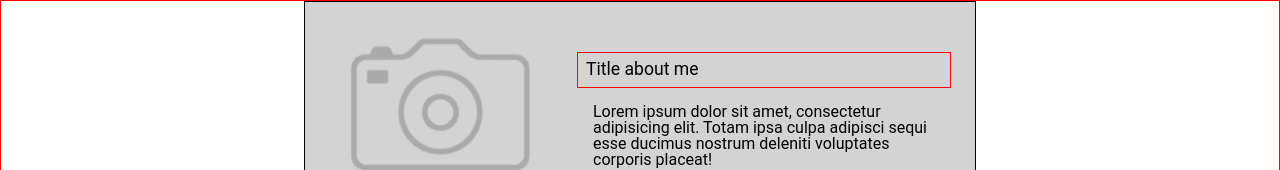
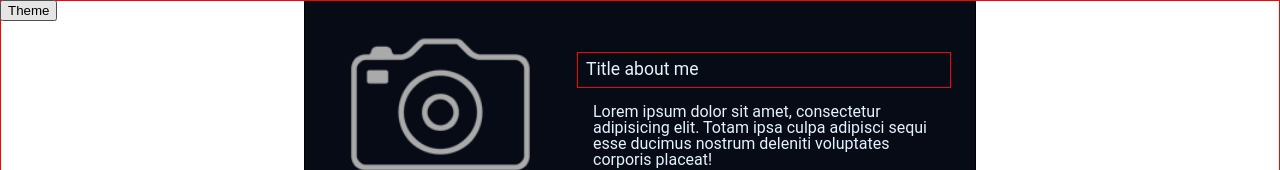
Before and after one commit to ignasc/odinProject-Homepage, a website built with webpack: page src/template.html in a window 1280 px wide. Shown: the top 170 px of the page. Built offline with nearby package versions, Linux system fonts and the light colour scheme.

Commit message:
Add theme change button and apply background colour to some elements.

```diff
--- a/src/index.js
+++ b/src/index.js
@@ -8,6 +8,17 @@ import icon_email from "./img/icon_envelope.svg";
 import icon_phone from "./img/icon_phone-flip.svg";
 import icon_share from "./img/icon_share-square-thin.svg";
 import icon_liveWeb from "./img/icon-site-browser.svg";
+
+// Set light/dark theme
+const bodyElem = document.getElementsByTagName("body")[0];
+const btnThemeToggle = document.createElement("button");
+btnThemeToggle.innerHTML = "Theme";
+btnThemeToggle.classList.add("btn-theme-toggle");
+btnThemeToggle.addEventListener("click", () => {
+    bodyElem.classList.toggle("light");
+});
+
+bodyElem.appendChild(btnThemeToggle);
 
 // Generate header background
 const headerBackground = document.createElement("div");
--- a/src/styles.css
+++ b/src/styles.css
@@ -73,8 +73,14 @@ body.light {
     --info: oklch(0.5 0.05 260);
 }
 
+.btn-theme-toggle {
+    position: fixed;
+    top: 0;
+}
+
 body {
     font-family: "Roboto", sans-serif;
+    color: var(--text);
 }
 
 .wrapper {
@@ -86,7 +92,7 @@ body {
 
 .header-background {
     position: absolute;
-    background-color: var(--background-color);
+    background-color: var(--bg);
     flex-basis: 100%;
     width: var(--wrapper-width);
     height: var(--header-image-max-height);
@@ -238,7 +244,7 @@ h1 {
 }
 
 .footer-container {
-    background-color: var(--background-color);
+    background-color: var(--bg);
     display: flex;
     flex-direction: row;
     justify-content: space-around;
@@ -283,7 +289,7 @@ h1 {
     display: flex;
     flex-direction: row;
     justify-content: center;
-    background-color: var(--background-color);
+    background-color: var(--bg);
 }
 
 #credits > a {
```
